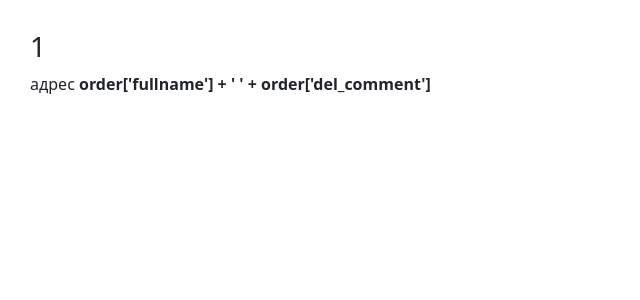
After one commit to theElusiveJoe/del_creator, a Flask app: template app/templates/admin/invoice.html in a window 1280 px wide. The commit adds this page. Shown: the top 300 px of the page, without its empty margins (0-640 px from the left). Run offline with Flask 2, Linux system fonts and the light colour scheme; the template is opened without the code that fills it: most values are stand-ins (such as "Sample title", 1, 10 or a date in 2020); parts of the project's set-up code (start-up, migrations or seed data) failed here and were passed over.

```diff
--- a/apis/yandex_go_corp/yandex_go_corp.py
+++ b/apis/yandex_go_corp/yandex_go_corp.py
@@ -161,7 +161,8 @@ def create_post_body(orders_ids_list):
 
     post_body = {
         'items': [],
-        'route_points': [constants['warehouse_route_point']]
+        'route_points': [constants['warehouse_route_point']],
+        'emergency_contact': constants['emergency_contact'],
     }
 
     for order_id in orders_ids_list:
--- a/app/admin.py
+++ b/app/admin.py
@@ -235,6 +235,7 @@ def invoices_list():
 
 @bp.route('get_invoice/<filename>')
 def get_invoice_file(filename):
+    return render_template('/admin/invoice.html', orders = )
     with open(f'invoices/{filename}', 'r') as f:
         return f.read()
 
--- /dev/null
+++ b/app/templates/admin/invoice.html
@@ -0,0 +1,34 @@
+<!doctype html>
+<html lang="ru">
+
+<head>
+    <meta charset="utf-8">
+    <meta name="viewport" content="width=device-width, initial-scale=1">
+
+    <!--bootstrap-->
+    <link href="https://cdn.jsdelivr.net/npm/bootstrap@5.0.1/dist/css/bootstrap.min.css" rel="stylesheet"
+        integrity="sha384-+0n0xVW2eSR5OomGNYDnhzAbDsOXxcvSN1TPprVMTNDbiYZCxYbOOl7+AMvyTG2x" crossorigin="anonymous">
+    <script src="https://cdn.jsdelivr.net/npm/bootstrap@5.0.1/dist/js/bootstrap.bundle.min.js"
+        integrity="sha384-gtEjrD/SeCtmISkJkNUaaKMoLD0//ElJ19smozuHV6z3Iehds+3Ulb9Bn9Plx0x4"
+        crossorigin="anonymous"></script>
+    <link rel="stylesheet" type="text/css" href="/static/css/shitty.css" media="screen" />
+
+    <style>
+        body {
+            margin: 30px
+        }
+    </style>
+</head>
+
+<body>
+    {% for order in orders %}
+    <div class="container"></div>
+    <h3>{{order['order_id']}}</h3>
+    <div>
+        <label>адрес</label>
+        <b>order['fullname'] + ' ' + order['del_comment']</b>
+    </div>
+    {% endfor %}
+</body>
+
+</html>
--- a/app/templates/admin/invoices.html
+++ b/app/templates/admin/invoices.html
@@ -18,7 +18,7 @@
         <tbody>
             {% for invoice in invoices: %}
             <tr>
-                <th> <a href=/admin/get_invoice/{{invoice['invoice_file_name']}}> ссылка</a></th>
+                <th> <a href=/admin/get_invoice/{{invoice['invoice_file_name']}} target="_blank"> ссылка</a></th>
                 <th> {{invoice['date_managed']}}</th>
                 <th> {{invoice['orders']}}</th>
             </tr>
--- a/app/templates/admin/manage_clusters.html
+++ b/app/templates/admin/manage_clusters.html
@@ -21,7 +21,7 @@
     <h3>Менеджить кластеры</h3>
 
     <div class="col-md-6">
-        <div id="map" style="width:800px; height:900px"></div>
+        <div id="map" style="width:500px; height:500px"></div>
     </div>
 
     <div class="col-md-6">
--- a/app/templates/admin/manage_orders.html
+++ b/app/templates/admin/manage_orders.html
@@ -17,7 +17,7 @@
 <div class="modal-body row">
     <h3>Нераспределенные заказы</h3>
     <div class="col-md-6">
-        <div id="map" style="width:800px; height:900px"></div>
+        <div id="map" style="width:500px; height:500px"></div>
     </div>
 
     <div class="col-md-6">
--- a/db_logic/collect_order_data/compose_info.py
+++ b/db_logic/collect_order_data/compose_info.py
@@ -61,7 +61,7 @@ def get_order_info_for_local_order(order_id):
     result['pay_type'] = gsheets_info['payment_method']
     result['cache'] = gsheets_info['cache']
     result['emoney'] = gsheets_info['emoney']
-    result['comment'] = gsheets_info['comment']
+    result['comment'] = gsheets_info['comment'] + shop_info['CustomerComment']
     result['paid'] = gsheets_info['paid']
 
     customer = shop_info['Customer']
--- a/db_logic/collect_order_data/gsheets_as_csv.py
+++ b/db_logic/collect_order_data/gsheets_as_csv.py
@@ -38,14 +38,15 @@ def download_order_row(order_id):
                  'Статус': 'status',
                  'примечания': 'comment2',
                  'warehouse': 'warehouse'})
-    row = table[table['id'] == order_id].iloc[0].fillna('').to_dict()
+    row = table[(table['id'] == order_id ) | (table['account_number'] == order_id)].iloc[0].fillna('').to_dict()
     row['emoney'] = to_int(row['emoney'])
     row['cache'] = to_int(row['cache'])
     print(row)
     print('ОПЛАААЧНООО?????', row['paid'], row['paid'] == 'оплачено')
     row['paid'] = row['paid'] == 'оплачено'
     row['positions'] = to_int(row['positions']) if len(row['positions']) > 0 else '0'
-
+    if row['id'] == '':
+        row['id'] = row['account_number']
     return row
 
 
```
Also changed, not shown: app/templates/admin/add_order.html (+28 -24 lines).
